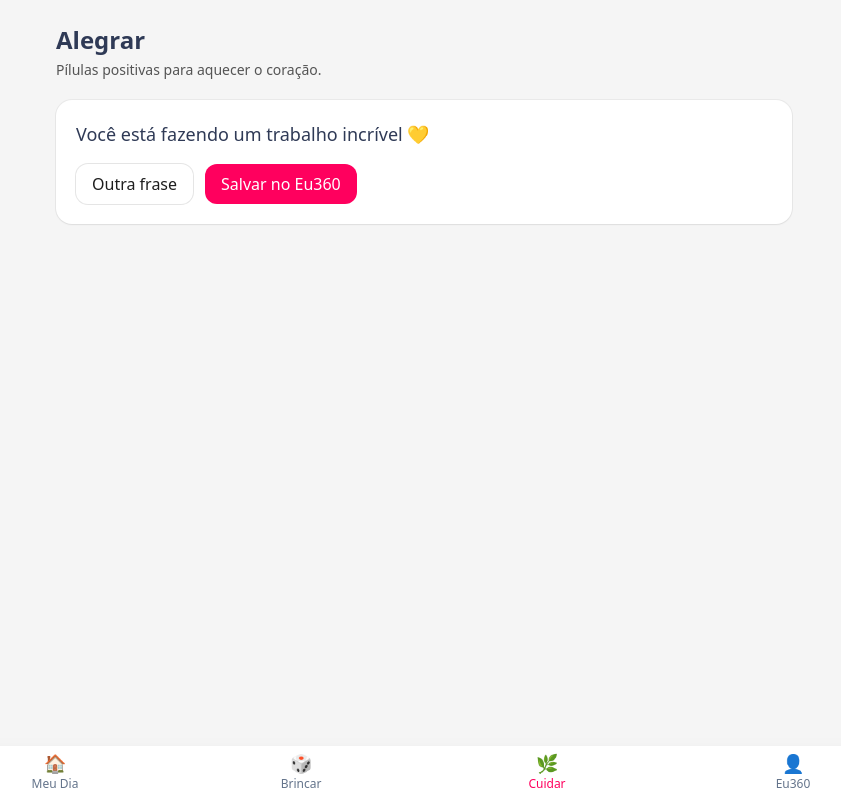
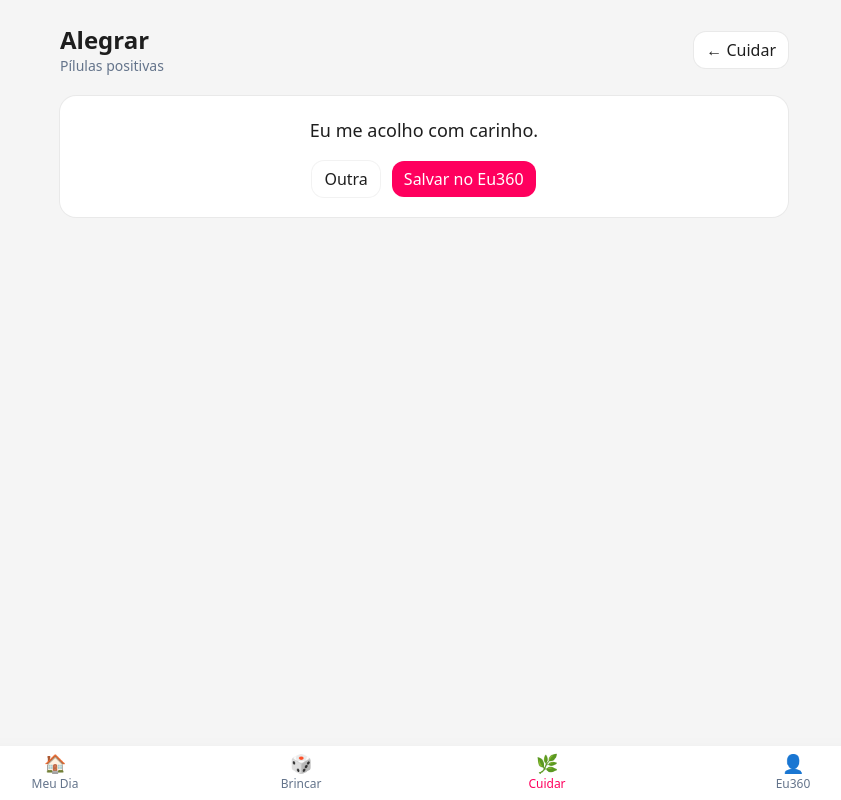
Before and after one commit to simonebrusco/materna360-app, a Next.js app in the folder materna360_starter/: page /cuidar/alegrar in a window 1280 px wide. Shown: the whole page, without its empty margins (216-1057 px from the left). Built offline with nearby package versions, Linux system fonts and the light colour scheme.

Commit message:
Update page.jsx

```diff
--- a/materna360_starter/app/cuidar/alegrar/page.jsx
+++ b/materna360_starter/app/cuidar/alegrar/page.jsx
@@ -1,72 +1,69 @@
-// materna360_starter/app/cuidar/alegrar/page.jsx
 "use client";
 
-import { useMemo, useState } from "react";
-import { getJSON, setJSON } from "../../../lib/storage";
-import { toast } from "../../../lib/toast";
+import { useState } from "react";
+import Link from "next/link";
 
 const PHRASES = [
-  "Você está fazendo um trabalho incrível 💛",
-  "Hoje, celebre um pequeno passo.",
-  "Seu cuidado também merece prioridade.",
-  "Tudo bem pedir ajuda. Você não está só.",
-  "Um minuto de respiro já muda o dia.",
-  "Gentileza com você mesma é força.",
+  "Hoje eu me permito desacelerar.",
+  "Sou gentil comigo mesma.",
+  "Pequenos passos, grandes mudanças.",
+  "Eu estou aprendendo e tudo bem.",
+  "Eu me acolho com carinho.",
 ];
 
-function saveGratitude(text) {
-  const key = "gratitudes";
-  const arr = getJSON(key) || [];
-  const item = { text, date: new Date().toISOString() };
-  setJSON(key, [item, ...arr].slice(0, 50)); // limita a 50 recentes
+const G_KEY = "m360:gratitudes";
+
+function pick() {
+  const i = (new Date().getMinutes() + new Date().getSeconds()) % PHRASES.length;
+  return PHRASES[i];
 }
 
 export default function AlegrarPage() {
-  const [index, setIndex] = useState(0);
-  const phrase = useMemo(() => PHRASES[index % PHRASES.length], [index]);
-
-  function next() {
-    setIndex((i) => i + 1);
-  }
+  const [text, setText] = useState(pick());
+  const [toast, setToast] = useState("");
 
   function save() {
-    saveGratitude(phrase);
     try {
-      window.dispatchEvent(
-        new CustomEvent("m360:win", {
-          detail: { type: "badge", name: "Cuidar de Mim" },
-        })
-      );
-    } catch {}
-    toast("Salvo no Eu360 (Gratidões) ✨", { icon: "💛" });
+      const raw = localStorage.getItem(G_KEY);
+      const arr = raw ? JSON.parse(raw) : [];
+      const item = { text, date: new Date().toISOString() };
+      localStorage.setItem(G_KEY, JSON.stringify([item, ...arr].slice(0, 50)));
+      // badge opcional — também conta como autocuidado
+      window.dispatchEvent(new CustomEvent("m360:win", { detail: { type: "badge", name: "Cuidar de Mim" } }));
+      setToast("Salvo no Eu360 💛");
+      setTimeout(() => setToast(""), 2000);
+    } catch {
+      /* noop */
+    }
   }
 
   return (
-    <main className="max-w-3xl mx-auto px-4 py-6">
-      <h1 className="text-2xl font-semibold text-[#2f3a56]">Alegrar</h1>
-      <p className="text-sm text-[#545454] mt-1">
-        Pílulas positivas para aquecer o coração.
-      </p>
+    <main className="max-w-3xl mx-auto px-5 py-6">
+      <header className="flex items-center justify-between mb-5">
+        <div>
+          <h1 className="text-2xl font-semibold">Alegrar</h1>
+          <p className="text-sm text-slate-500">Pílulas positivas</p>
+        </div>
+        <Link href="/cuidar" className="rounded-xl bg-white ring-1 ring-black/5 px-3 py-1.5">← Cuidar</Link>
+      </header>
 
-      <div className="mt-5 rounded-2xl bg-white ring-1 ring-black/5 shadow-sm p-5">
-        <p className="text-lg text-[#2f3a56]">{phrase}</p>
-
-        <div className="mt-4 flex items-center gap-3">
-          <button
-            onClick={next}
-            className="rounded-xl px-4 py-2 ring-1 ring-black/10 bg-white"
-          >
-            Outra frase
+      <section className="rounded-2xl bg-white ring-1 ring-black/5 p-5 text-center">
+        <p className="text-lg leading-relaxed">{text}</p>
+        <div className="mt-4 flex gap-3 justify-center">
+          <button onClick={() => setText(pick())} className="rounded-xl bg-white ring-1 ring-black/5 px-3 py-1.5">
+            Outra
           </button>
-          <button
-            onClick={save}
-            className="rounded-xl px-4 py-2 text-white"
-            style={{ backgroundColor: "#ff005e" }}
-          >
+          <button onClick={save} className="rounded-xl bg-[#ff005e] text-white px-3 py-1.5">
             Salvar no Eu360
           </button>
         </div>
-      </div>
+      </section>
+
+      {toast && (
+        <div className="fixed left-1/2 -translate-x-1/2 bottom-24 z-50 rounded-xl bg-black/80 text-white px-4 py-2 text-sm">
+          {toast}
+        </div>
+      )}
     </main>
   );
 }
```
